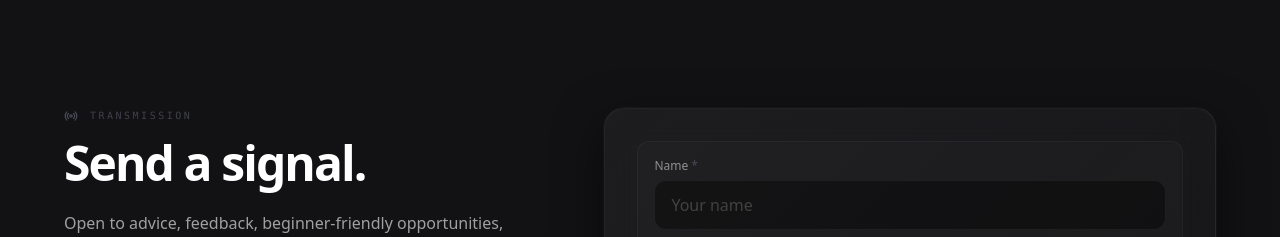
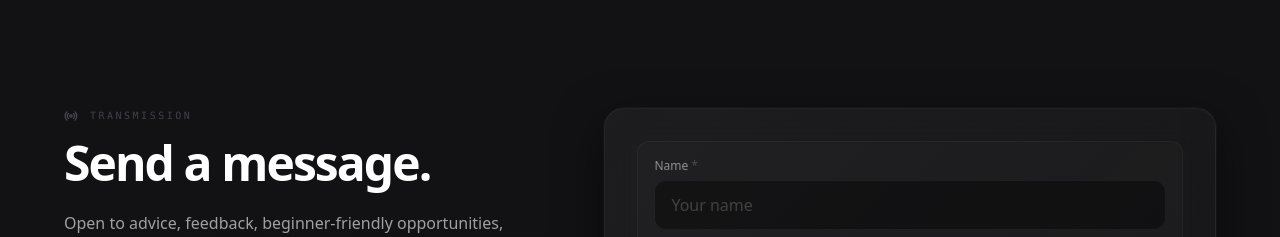
Before and after one commit to soics/myths-portfolio, a React (Vite) app: page / in a window 1280 px wide. Shown: the part 3980-4217 px from the top of the page. Built offline with nearby package versions, Linux system fonts and the light colour scheme; no server answers.

Commit message:
tweak: 'send a signal' → 'send a message'

```diff
--- a/src/components/Contact.tsx
+++ b/src/components/Contact.tsx
@@ -79,7 +79,7 @@ export function Contact() {
               <Radio size={14} className="text-violet/50" />
               <span className="text-[10px] font-mono uppercase tracking-[0.25em] text-violet/40">TRANSMISSION</span>
             </div>
-            <h2 className="text-balance text-4xl font-semibold tracking-[-0.04em] text-white md:text-5xl">Send a signal.</h2>
+            <h2 className="text-balance text-4xl font-semibold tracking-[-0.04em] text-white md:text-5xl">Send a message.</h2>
             <p className="mt-5 max-w-md text-base leading-8 text-white/60">
               Open to advice, feedback, beginner-friendly opportunities, collaborations, and people who care about building.
             </p>
```
